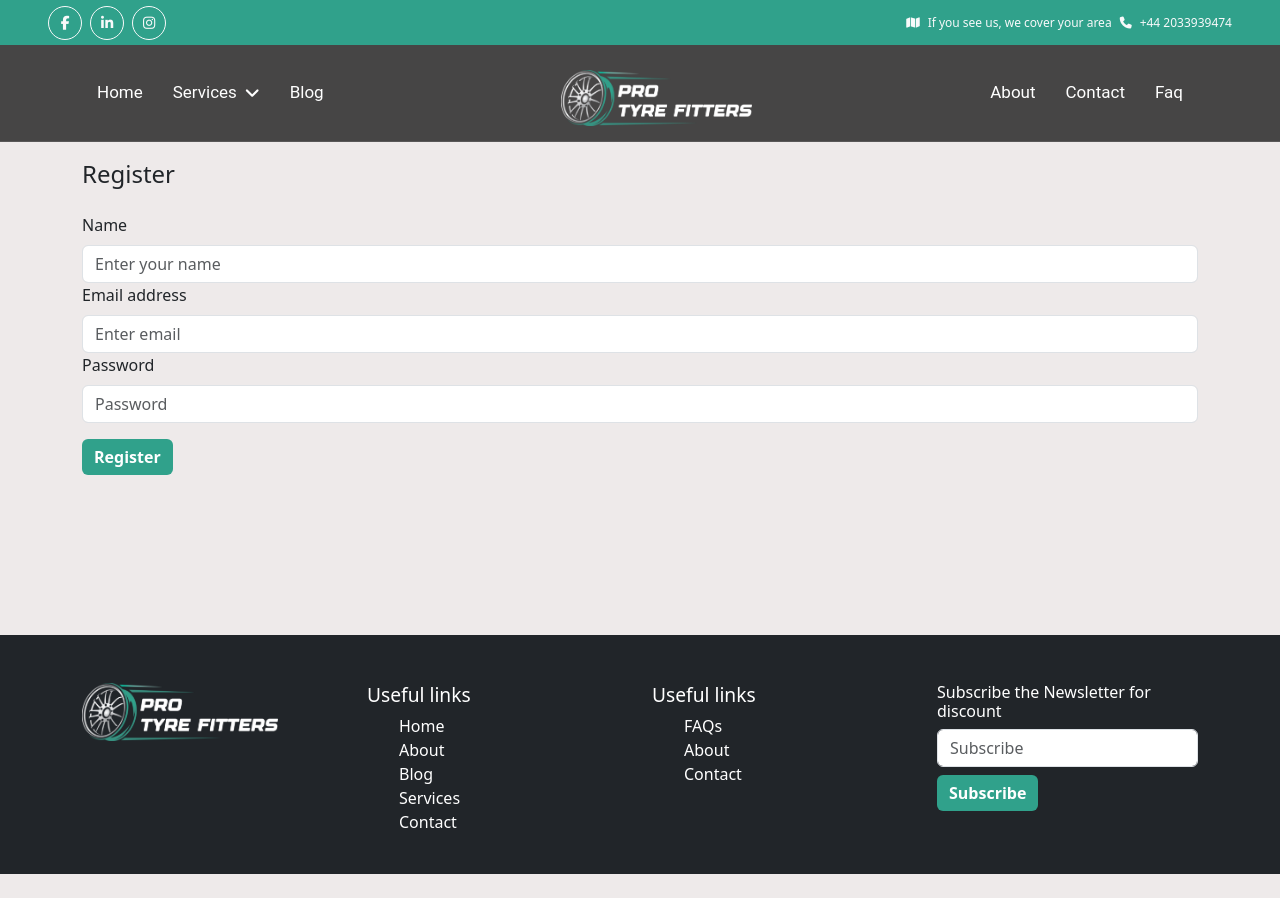
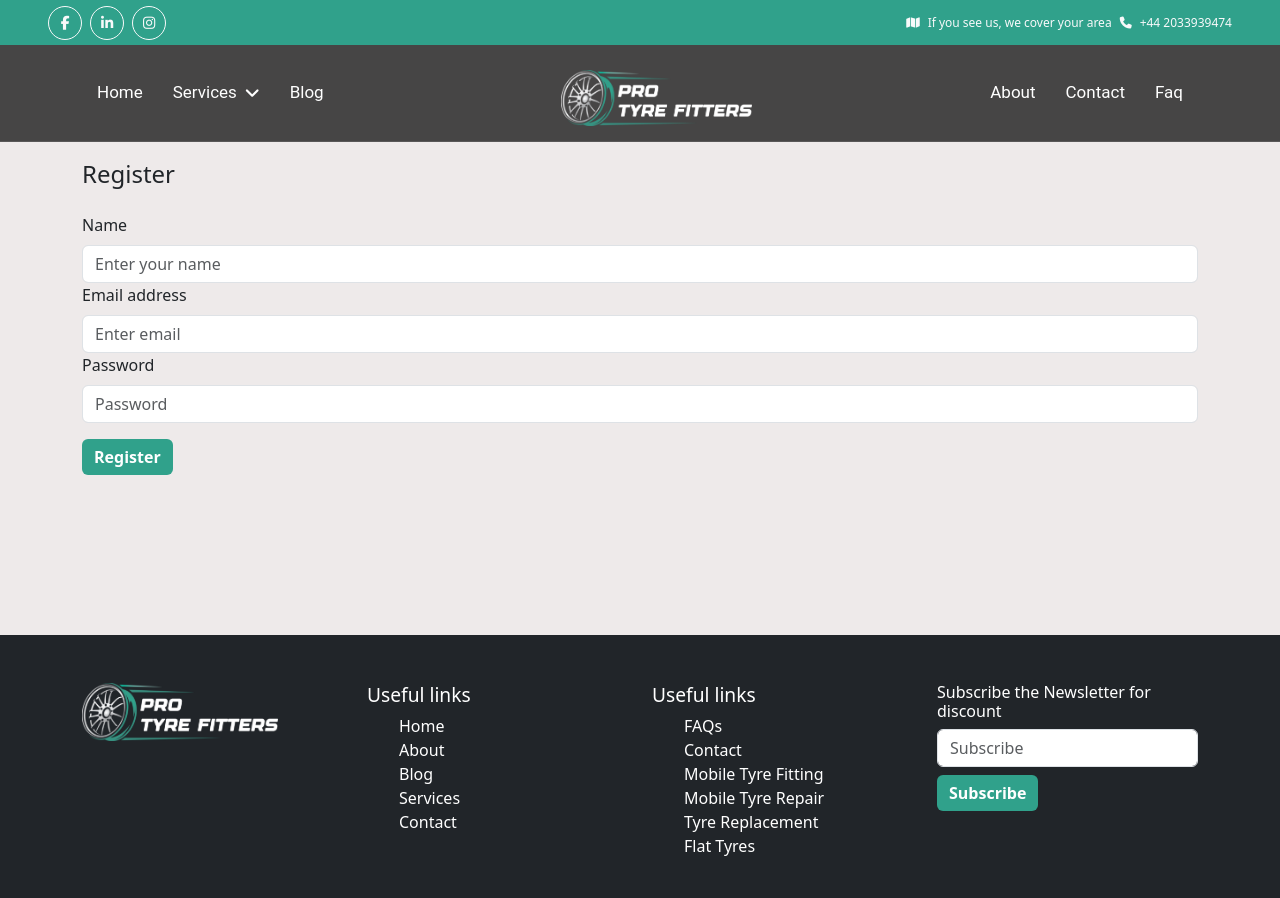
Before and after one commit to Mehwishmushtaq/MrTyreFitter, a React (Vite) app: page /services/register in a window 1280 px wide. Before the commit the page ends 874 px from the top, so only its background shows below. Built offline with nearby package versions, Linux system fonts and the light colour scheme.

Commit message:
add service pages to footer useful links.

```diff
--- a/src/App.jsx
+++ b/src/App.jsx
@@ -5,7 +5,6 @@ import { BrowserRouter as Router, Routes, Route } from "react-router-dom";
 import Navbar from './components/Navbar';
 import Home from './Home';
 import About from './About';
-import GuaranteeSection from './components/Guarantee'
 import FAQS from './faqs'
 import BlogPage from './blogs';
 import ContactPage from './Contact';
@@ -39,7 +38,6 @@ const App = () => {
       <Routes>
         <Route path="/" element={<Home/>} />
         <Route path="/about" element={<About/>} />
-        {/* <Route path="/guarantee" element={<GuaranteeSection/>} /> */}
         <Route path="/faqs" element={<FAQS/>} />
         <Route path="/blogs" element={<BlogPage/>} />
         <Route path="/contact" element={<ContactPage/>} />
--- a/src/components/Footer.jsx
+++ b/src/components/Footer.jsx
@@ -35,8 +35,11 @@ const Footer = () => {
                 <h4>Useful links</h4>
                 <ul className='d-flex flex-column'>
                     <Link to="/faqs" className='footer-link'>FAQs</Link>
-                    <Link to="/about" className='footer-link'>About</Link>
                     <Link to="/contact" className='footer-link'>Contact</Link>
+                    <Link to="/services/mobile-tyre-fitting" className='footer-link'>Mobile Tyre Fitting</Link>
+                    <Link to="/services/mobile-tyre-repair" className='footer-link'>Mobile Tyre Repair</Link>
+                    <Link to="/services/tyre-replacement" className='footer-link'>Tyre Replacement</Link>
+                    <Link to="/services/flat-tyre" className='footer-link'>Flat Tyres</Link>
                 </ul>
                </div>
                {/* 4 */}
```
